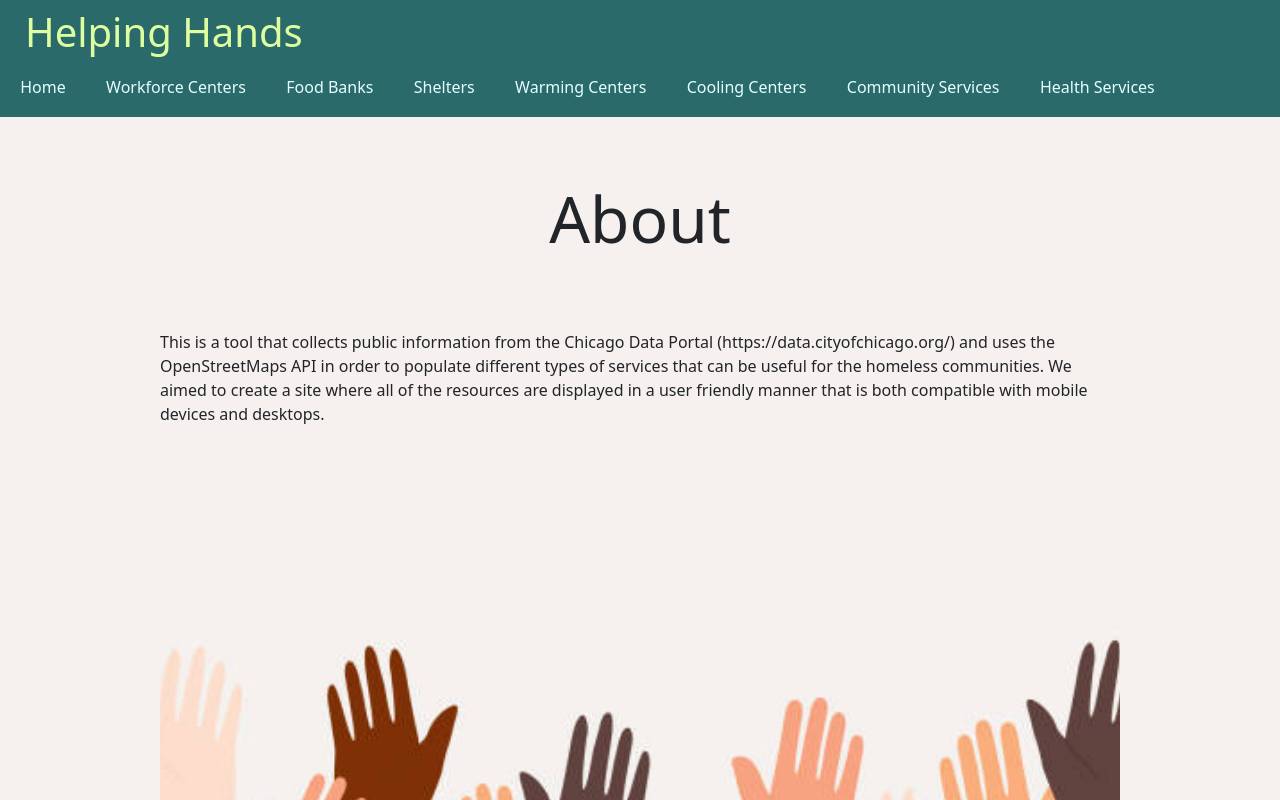
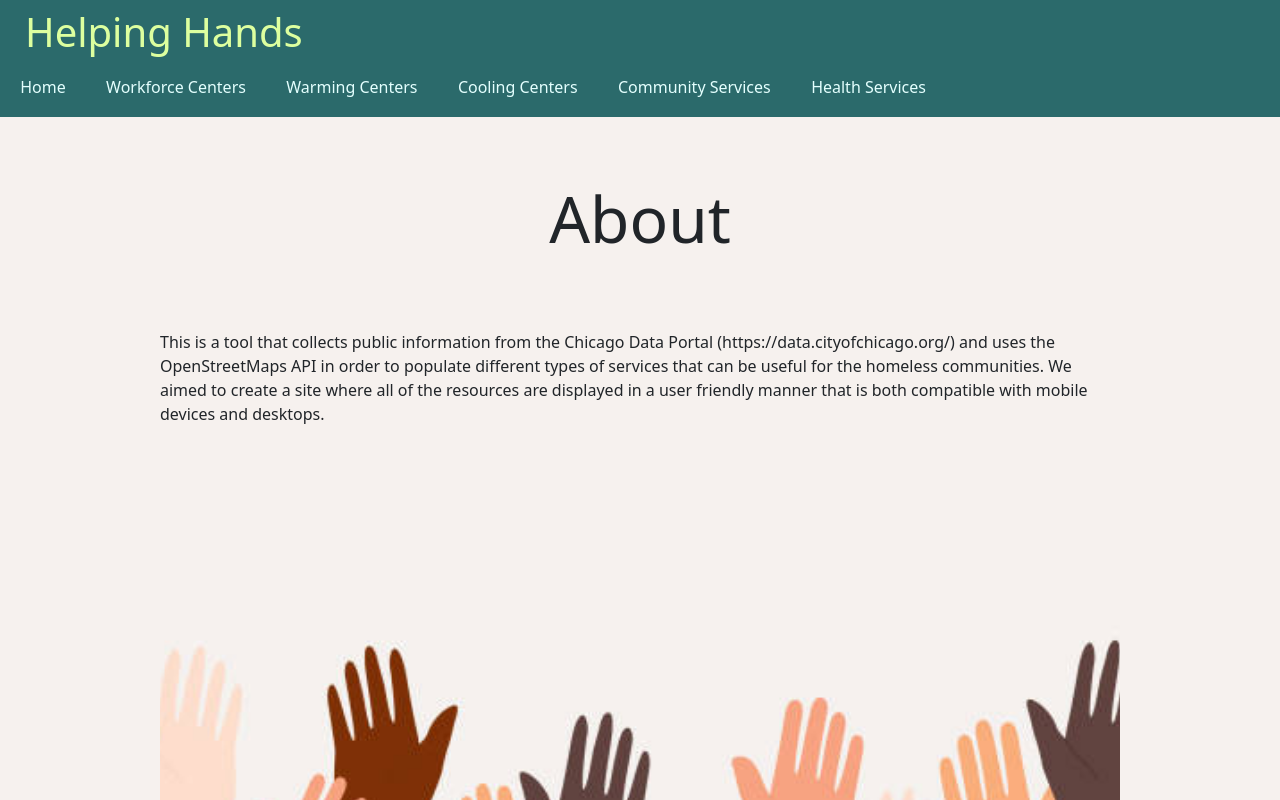
Before and after one commit to AdrianUIC/SparkHacksUIC, a React (Vite) app in the folder app/helpingHands/: page / in a window 1280 px wide. Shown: the top 800 px of the page. Built offline with nearby package versions, Linux system fonts and the light colour scheme.

Commit message:
missing data

```diff
--- a/app/helpingHands/src/Components/NavBar.jsx
+++ b/app/helpingHands/src/Components/NavBar.jsx
@@ -10,8 +10,6 @@ const Navbar = (props) => {
       <div className="links">
         <button onClick= {() => props.passedFunc("home")}>Home</button>
         <button onClick= {() => props.passedFunc("workforce_centers")}>Workforce Centers</button>
-        <button onClick= {() => props.passedFunc("food_banks")}>Food Banks</button>
-        <button onClick= {() => props.passedFunc("shelters")}>Shelters</button>
         <button onClick= {() => props.passedFunc("warming_centers")}>Warming Centers</button>
         <button onClick= {() => props.passedFunc("cooling_centers")}>Cooling Centers</button>
         <button onClick= {() => props.passedFunc("community_services")}>Community Services</button>
```
